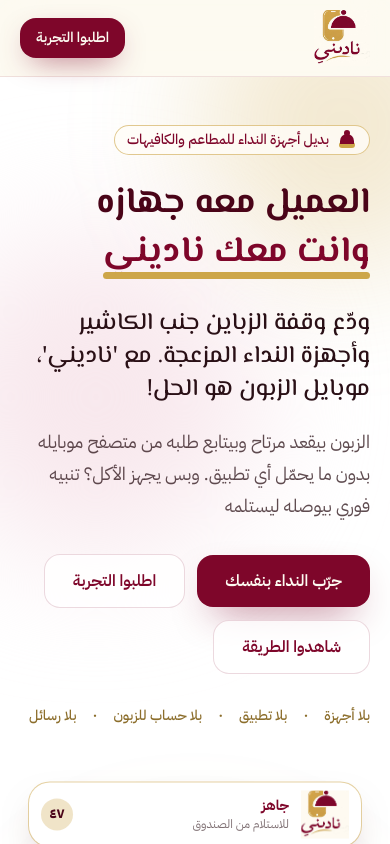
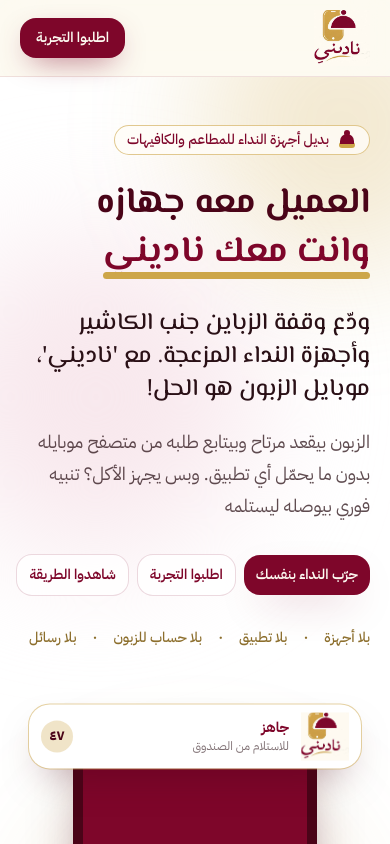
Before and after one commit to NoorAlden21/Nadeeni-LandingPage, a Next.js app: page / in a window 390 px wide. Shown: the top 844 px of the page. Built offline with nearby package versions, Linux system fonts and the light colour scheme.

Commit message:
Fixations

```diff
--- a/app/page.jsx
+++ b/app/page.jsx
@@ -320,10 +320,10 @@ function StoryScan() {
 
 function FilmOrder() {
   return (
-    <div className="flex h-full flex-col items-center justify-center bg-ivory px-4 text-center">
-      <p className="text-sm font-medium text-burgundy">اسم مطعمكم</p>
-      <p className="mt-3 font-sans text-6xl leading-none font-bold text-burgundy-deep">{orderNo}</p>
-      <p className="mt-2 text-xs text-ink/55">رقم الطلب</p>
+    <div className="flex h-full justify-center">
+      <div className="h-[440px] w-[244px] origin-top scale-[0.68] sm:scale-[0.82]">
+        <StageWait live name="مطعم الشام" />
+      </div>
     </div>
   );
 }
@@ -480,7 +480,7 @@ const steps = [
 
 const whatsappHref =
   "https://wa.me/963946431543?text=" +
-  encodeURIComponent("مرحبا، بدي أجرّب ناديني لمحلي");
+  encodeURIComponent("مرحبا، بدي أجرّب ناديني لمطعمي");
 const instagramHref = "https://www.instagram.com/nadeeni.sy/";
 
 const demoBeats = [
@@ -734,6 +734,9 @@ export default function HomePage() {
             <a href="#steps" className="transition-colors hover:text-burgundy">
               الطريقة
             </a>
+            <a href="#compare" className="transition-colors hover:text-burgundy">
+              المقارنة
+            </a>
             {/* <a href="#modes" className="transition-colors hover:text-burgundy">
               الرمز
             </a> */}
@@ -758,7 +761,7 @@ export default function HomePage() {
           <div className="pointer-events-none absolute top-40 end-[-4rem] h-80 w-80 rounded-full bg-foam blur-3xl" />
 
           <div className="relative mx-auto grid max-w-6xl items-center gap-14 px-5 pt-12 pb-8 lg:grid-cols-[1.15fr_0.85fr] lg:pt-16 lg:pb-20">
-            <div>
+            <div className="@container min-w-0">
               <p className="inline-flex items-center gap-2 rounded-full border border-gold/60 bg-paper/80 px-3 py-1 text-sm font-medium text-burgundy">
                 <span className="relative h-5 w-5" aria-hidden="true">
                   <span className="absolute bottom-0.5 left-1/2 h-1.5 w-4 -translate-x-1/2 rounded-full bg-gold" />
@@ -781,23 +784,23 @@ export default function HomePage() {
               <p className="mt-5 max-w-xl text-lg leading-8 text-ink/75">
               الزبون بيقعد مرتاح وبيتابع طلبه من متصفح موبايله بدون ما يحمّل أي تطبيق. وبس يجهز الأكل؟ تنبيه فوري بيوصله ليستلمه              </p>
 
-              <div className="mt-8 flex flex-wrap items-center gap-3">
+              <div className="mt-8 flex flex-nowrap items-center gap-2 @max-[340px]:gap-1.5 md:gap-3">
                 <button
                   type="button"
                   onClick={() => setDemoOpen(true)}
-                  className="cursor-pointer rounded-2xl bg-burgundy px-7 py-3.5 font-semibold text-ivory shadow-[0_16px_40px_-18px_rgba(126,6,42,0.9)] transition duration-300 hover:-translate-y-0.5 hover:bg-burgundy-deep hover:shadow-[0_14px_28px_-12px_rgba(74,4,24,0.55)]"
+                  className="cursor-pointer whitespace-nowrap rounded-2xl bg-burgundy px-3 py-2.5 text-sm font-semibold text-ivory shadow-[0_16px_40px_-18px_rgba(126,6,42,0.9)] transition duration-300 hover:-translate-y-0.5 hover:bg-burgundy-deep hover:shadow-[0_14px_28px_-12px_rgba(74,4,24,0.55)] @max-[340px]:px-1.5 @max-[340px]:text-[11px] md:px-7 md:py-3.5 md:text-base"
                 >
                   جرّب النداء بنفسك
                 </button>
                 <a
                   href="#contact"
-                  className="rounded-2xl border border-burgundy/15 bg-white/80 px-7 py-3.5 font-semibold text-burgundy transition duration-300 hover:-translate-y-0.5 hover:border-gold hover:bg-paper hover:shadow-[0_14px_28px_-14px_rgba(140,110,44,0.45)]"
+                  className="whitespace-nowrap rounded-2xl border border-burgundy/15 bg-white/80 px-3 py-2.5 text-sm font-semibold text-burgundy transition duration-300 hover:-translate-y-0.5 hover:border-gold hover:bg-paper hover:shadow-[0_14px_28px_-14px_rgba(140,110,44,0.45)] @max-[340px]:px-1.5 @max-[340px]:text-[11px] md:px-7 md:py-3.5 md:text-base"
                 >
                   اطلبوا التجربة
                 </a>
                 <a
                   href="#steps"
-                  className="rounded-2xl border border-burgundy/15 bg-white/80 px-7 py-3.5 font-semibold text-burgundy transition duration-300 hover:-translate-y-0.5 hover:border-gold hover:bg-paper hover:shadow-[0_14px_28px_-14px_rgba(140,110,44,0.45)]"
+                  className="whitespace-nowrap rounded-2xl border border-burgundy/15 bg-white/80 px-3 py-2.5 text-sm font-semibold text-burgundy transition duration-300 hover:-translate-y-0.5 hover:border-gold hover:bg-paper hover:shadow-[0_14px_28px_-14px_rgba(140,110,44,0.45)] @max-[340px]:px-1.5 @max-[340px]:text-[11px] md:px-7 md:py-3.5 md:text-base"
                 >
                   شاهدوا الطريقة
                 </a>
@@ -1242,14 +1245,14 @@ function StagePhone() {
   );
 }
 
-function StageWait({ live }) {
+function StageWait({ live, name = "اسم مطعمكم" }) {
   return (
     <div className="flex h-full flex-col items-center px-4 pt-12 text-center">
       <div className="flex items-center gap-2 rounded-full bg-white px-3 py-1.5 shadow-sm ring-1 ring-gold/40">
         <span className="grid h-6 w-6 place-items-center rounded-md bg-gold text-xs font-bold text-burgundy-deep">
           ن
         </span>
-        <span className="text-sm font-semibold text-burgundy-deep">اسم مطعمكم</span>
+        <span className="text-sm font-semibold text-burgundy-deep">{name}</span>
       </div>
       <p className="mt-7 text-xs tracking-wide text-ink/50">رقم الطلب</p>
       <p className="mt-1 font-sans text-7xl leading-none font-bold text-burgundy-deep">{orderNo}</p>
```
